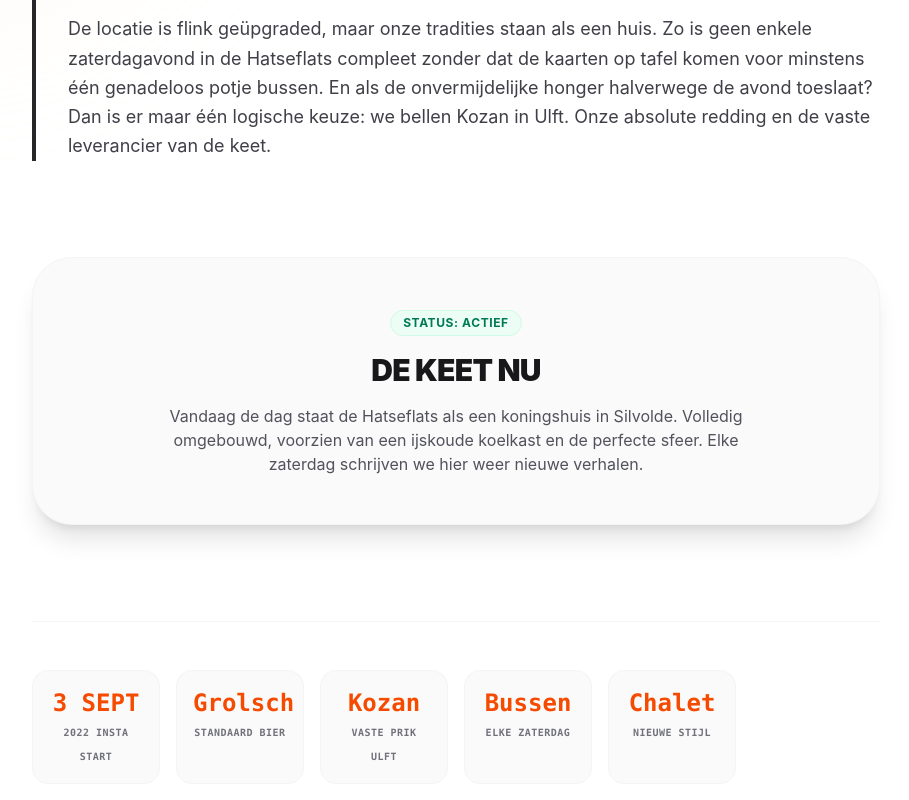
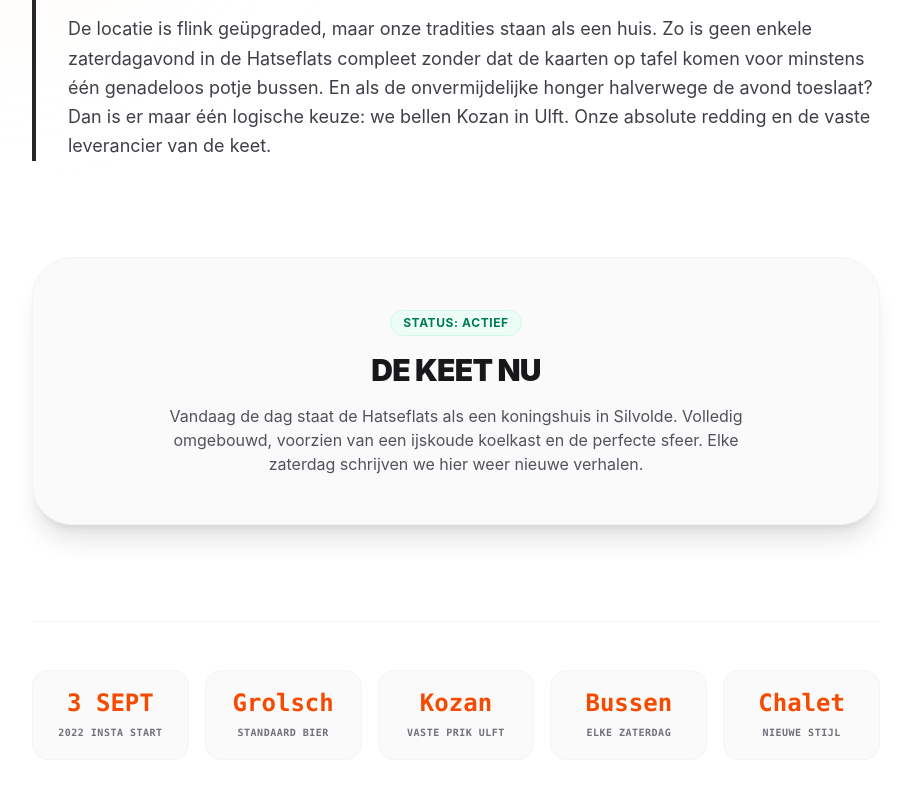
Before and after one commit to kc-kees/keet-website, a SvelteKit app: page /over-de-keet in a window 1280 px wide. Shown: the part 2730-3530 px from the top of the page, without its empty margins (184-1093 px from the left). Built offline with nearby package versions, Linux system fonts and the light colour scheme; no server answers.

Commit message:
fix: adjust grid column count for improved layout consistency

```diff
--- a/src/routes/over-de-keet/+page.svelte
+++ b/src/routes/over-de-keet/+page.svelte
@@ -107,7 +107,7 @@
 
         </div>
 
-        <div class="grid grid-cols-2 sm:grid-cols-3 md:grid-cols-6 gap-4 mt-24 pt-12 border-t border-zinc-100 font-mono text-center">
+        <div class="grid grid-cols-2 sm:grid-cols-3 md:grid-cols-5 gap-4 mt-24 pt-12 border-t border-zinc-100 font-mono text-center">
             <div class="bg-zinc-50 p-4 rounded-2xl border border-zinc-100 hover:-translate-y-1 transition-transform">
                 <span class="block text-2xl font-black text-orange-600">3 SEPT</span>
                 <span class="text-[10px] uppercase tracking-wider text-zinc-500 font-bold">2022 Insta Start</span>
```
